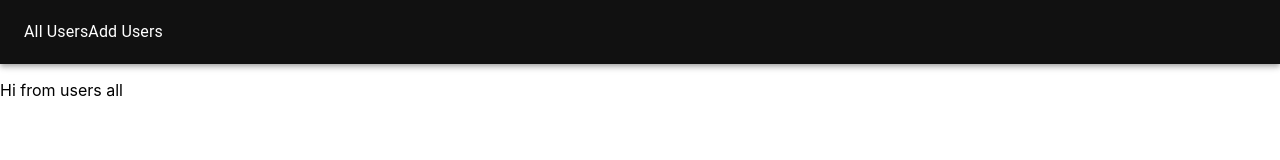
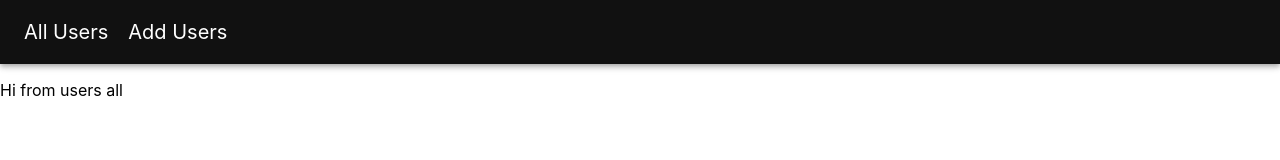
Before and after one commit to BucBharat/frontend_react, a React (Create React App) app: page / in a window 1280 px wide. Shown: the top 160 px of the page. Built offline with nearby package versions, Linux system fonts and the light colour scheme.

Commit message:
Handling unhandled routes

```diff
--- a/package.json
+++ b/package.json
@@ -9,6 +9,7 @@
     "@testing-library/user-event": "^13.5.0",
     "react": "^17.0.2",
     "react-dom": "^17.0.2",
+    "react-router-dom": "^6.2.2",
     "react-scripts": "5.0.0",
     "web-vitals": "^2.1.4"
   },
--- a/src/App.js
+++ b/src/App.js
@@ -1,15 +1,29 @@
-import logo from './logo.svg';
+// import logo from './logo.svg';
 import NavBar from './components/NavBar';
 import AllUsers from './components/AllUsers';
 import AddUser from './components/AddUser';
+import NotFound from './components/NotFound';
+import { BrowserRouter, Route, Routes } from 'react-router-dom';
 import './App.css';
 
 function App() {
   return (
-    <div>
+    // <div>
+    <BrowserRouter>
       <NavBar />
-      <AllUsers />
-    </div>
+      <Routes>
+        <Route exact={true} path="/" element={<AllUsers />}>
+          {' '}
+        </Route>
+        <Route exact={true} path="/add" element={<AddUser />}>
+          {' '}
+        </Route>
+        <Route path="*" element={<NotFound />}>
+          {' '}
+        </Route>
+      </Routes>
+    </BrowserRouter>
+    // </div>
   );
 }
 
--- a/src/components/NavBar.jsx
+++ b/src/components/NavBar.jsx
@@ -1,8 +1,14 @@
-import { AppBar, Toolbar, Typography, makeStyles } from '@material-ui/core';
-
+import { AppBar, Toolbar, makeStyles } from '@material-ui/core';
+import { NavLink } from 'react-router-dom';
 const useStyle = makeStyles({
   header: {
     background: '#111111',
+  },
+  tabs: {
+    color: '#ffffff',
+    textDecoration: 'none',
+    marginRight: 20,
+    fontSize: 20,
   },
 });
 const NavBar = () => {
@@ -10,8 +16,12 @@ const NavBar = () => {
   return (
     <AppBar className={classes.header} position="static">
       <Toolbar>
-        <Typography>All Users</Typography>
-        <Typography>Add Users</Typography>
+        <NavLink className={classes.tabs} to="./" exact>
+          All Users
+        </NavLink>
+        <NavLink className={classes.tabs} to="add" exact>
+          Add Users
+        </NavLink>
       </Toolbar>
     </AppBar>
   );
--- /dev/null
+++ b/src/components/NotFound.jsx
@@ -0,0 +1,5 @@
+const NotFound = () => {
+  return <h2>Not found</h2>;
+};
+
+export default NotFound;
```
Also changed, not shown: 1 other file (tests, documents, lock files or other folders).
